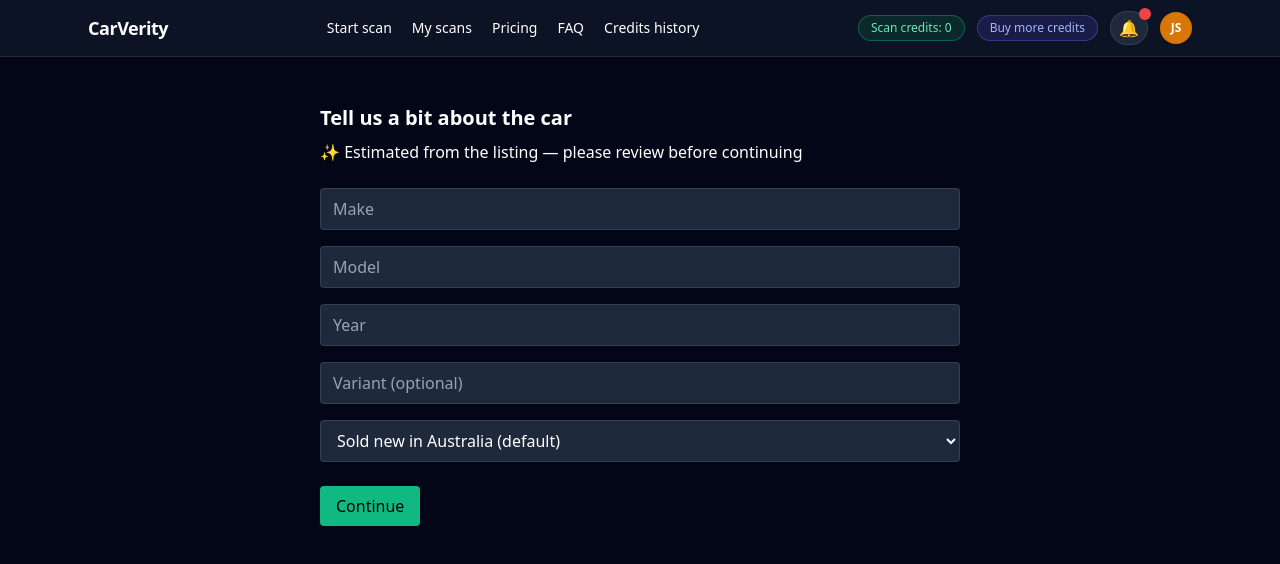
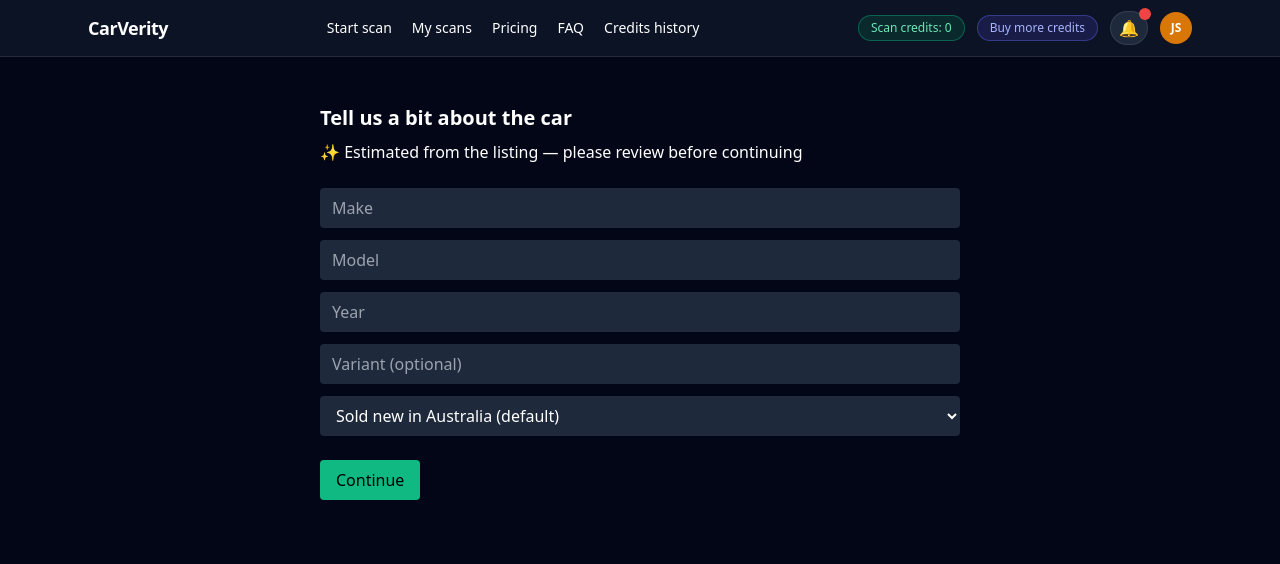
Before and after one commit to jeremy-swallow/carverity-clean, a React (Vite) app: page /online/vehicle-details in a window 1280 px wide. Shown: the top 564 px of the page. Built offline with nearby package versions, Linux system fonts and the light colour scheme; the HTML template or start-up script is replaced by a standard one.

Commit message:
onlinevehicledetails update

```diff
--- a/src/pages/OnlineVehicleDetails.tsx
+++ b/src/pages/OnlineVehicleDetails.tsx
@@ -21,10 +21,18 @@ export default function OnlineVehicleDetails() {
     importStatus: "Sold new in Australia (default)",
   });
 
+  // ======================================================
   // Load existing scan progress + hydrate values
+  // ======================================================
   useEffect(() => {
     const progress = loadProgress();
-    const extracted: any = progress?.vehicle ?? {};
+    const extracted = progress?.vehicle as Partial<{
+      make: string;
+      model: string;
+      year: string;
+      variant: string;
+      importStatus: string;
+    }>;
 
     console.log("Loaded scan progress:", progress);
     console.log("Hydrated vehicle:", extracted);
@@ -37,11 +45,13 @@ export default function OnlineVehicleDetails() {
       model: extracted.model ?? v.model,
       year: extracted.year ?? v.year,
       variant: extracted.variant ?? v.variant,
-      // tolerant assignment (no TS error even if missing)
-      importStatus: extracted?.importStatus ?? v.importStatus,
+      importStatus: extracted.importStatus ?? v.importStatus,
     }));
   }, []);
 
+  // ======================================================
+  // Update field + persist immediately
+  // ======================================================
   function updateField(key: keyof VehicleState, value: string) {
     setVehicle(v => {
       const next = { ...v, [key]: value };
@@ -50,6 +60,9 @@ export default function OnlineVehicleDetails() {
     });
   }
 
+  // ======================================================
+  // Continue → Save & move to next step
+  // ======================================================
   function handleContinue() {
     saveProgress({
       vehicle,
@@ -69,45 +82,44 @@ export default function OnlineVehicleDetails() {
         ✨ Estimated from the listing — please review before continuing
       </p>
 
-      <div className="space-y-4">
-
+      <div className="space-y-3">
         <input
-          className="w-full bg-slate-800 border border-white/10 rounded px-3 py-2"
+          className="w-full bg-slate-800 rounded px-3 py-2"
           placeholder="Make"
           value={vehicle.make}
           onChange={e => updateField("make", e.target.value)}
         />
 
         <input
-          className="w-full bg-slate-800 border border-white/10 rounded px-3 py-2"
+          className="w-full bg-slate-800 rounded px-3 py-2"
           placeholder="Model"
           value={vehicle.model}
           onChange={e => updateField("model", e.target.value)}
         />
 
         <input
-          className="w-full bg-slate-800 border border-white/10 rounded px-3 py-2"
+          className="w-full bg-slate-800 rounded px-3 py-2"
           placeholder="Year"
           value={vehicle.year}
           onChange={e => updateField("year", e.target.value)}
         />
 
         <input
-          className="w-full bg-slate-800 border border-white/10 rounded px-3 py-2"
+          className="w-full bg-slate-800 rounded px-3 py-2"
           placeholder="Variant (optional)"
           value={vehicle.variant}
           onChange={e => updateField("variant", e.target.value)}
         />
 
         <select
-          className="w-full bg-slate-800 border border-white/10 rounded px-3 py-2"
+          className="w-full bg-slate-800 rounded px-3 py-2"
           value={vehicle.importStatus}
           onChange={e => updateField("importStatus", e.target.value)}
         >
           <option>Sold new in Australia (default)</option>
-          <option>Australian delivered (used import)</option>
-          <option>Grey / parallel import</option>
-          <option>Unknown import status</option>
+          <option>Imported – Full Compliance</option>
+          <option>Imported – Personal / Private Import</option>
+          <option>Imported – Unknown Status</option>
         </select>
       </div>
 
```
